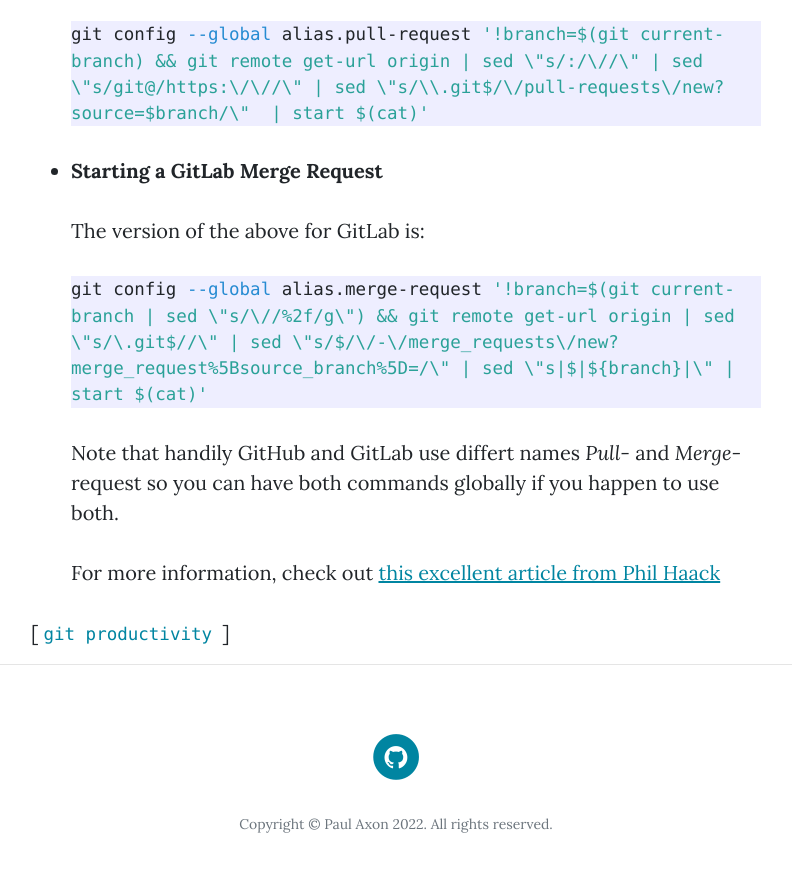
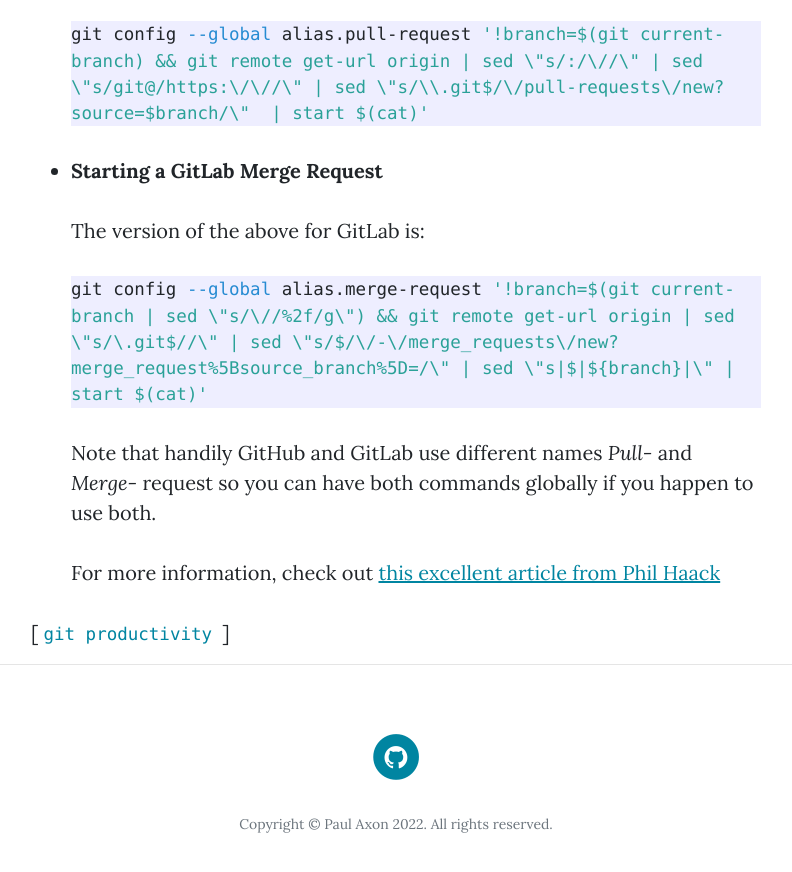
Before and after one commit to paxdev/paxdev.github.io, a Jekyll site: the page built from _posts/2020-05-20-git-aliases.md, in a window 1280 px wide and 900 px high, scrolled down 4414 px. Shown: the top 872 px of the window, without its empty margins (244-1036 px from the left). Built offline with Jekyll 4.4.1, drawn with Linux system fonts in a browser that asks for light colours; our own code applies the rules of GitHub Pages for plain Markdown files; some of the changed text lies outside the part shown.

Commit message:
Update 2020-05-20-git-aliases.md

````diff
--- a/_posts/2020-05-20-git-aliases.md
+++ b/_posts/2020-05-20-git-aliases.md
@@ -133,6 +133,6 @@
   git config --global alias.merge-request '!branch=$(git current-branch | sed \"s/\//%2f/g\") && git remote get-url origin | sed \"s/\.git$//\" | sed \"s/$/\/-\/merge_requests\/new?merge_request%5Bsource_branch%5D=/\" | sed \"s|$|${branch}|\" | start $(cat)'
   ```
 
-  Note that handily GitHub and GitLab use differt names *Pull-* and *Merge-* request so you can have both commands globally if you happen to use both.
+  Note that handily GitHub and GitLab use different names *Pull-* and *Merge-* request so you can have both commands globally if you happen to use both.
 
   For more information, check out [this excellent article from Phil Haack](https://haacked.com/archive/2014/07/28/github-flow-aliases/)
````
Also changed, not shown: other parts of _posts/2020-05-20-git-aliases.md (+1 -1 lines).
